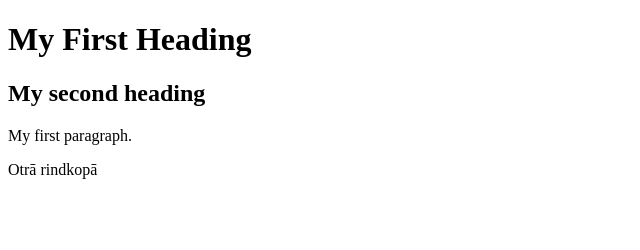
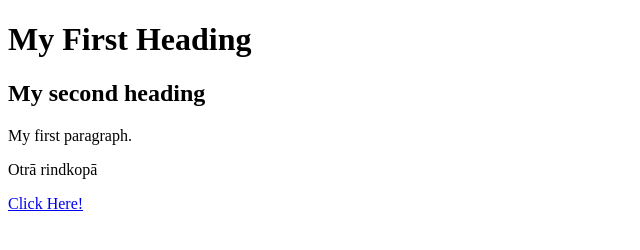
Before and after one commit to Ketijatipaine/my-first-webpage, a plain HTML site: page index.html in a window 1280 px wide. Shown: the whole page, without its empty margins (0-640 px from the left). Drawn offline with Linux system fonts and the light colour scheme.

Commit message:
my first link added

```diff
--- a/index.html
+++ b/index.html
@@ -7,6 +7,7 @@
 
 <p>My first paragraph.</p>
 <p>Otrā rindkopā</p>
+<p><a href="botton.html">Click Here!</a></p>
 
 </body>
 </html>
```
